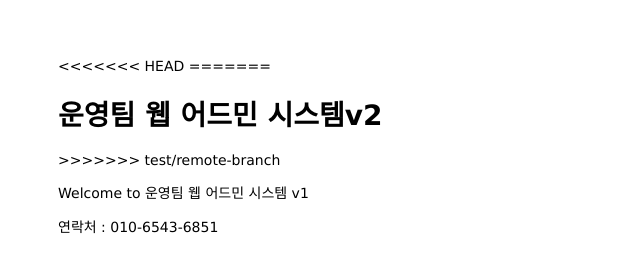
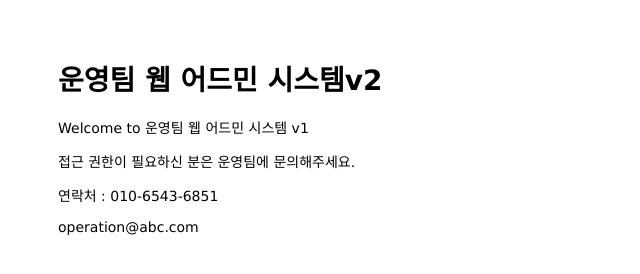
Before and after one commit to yulimlvphs/mastering-git-github, a website: page public/index.html in a window 1280 px wide. Shown: the whole page, without its empty margins (0-640 px from the left). Drawn offline with Linux system fonts and the light colour scheme.

Commit message:
change content in main page

```diff
--- a/public/index.html
+++ b/public/index.html
@@ -1,19 +1,17 @@
 <html>
 
 <head>
-  <title>운영팀 웹 어드민 시스템</title>
+  <title>운영팀 웹 어드민 시스템 v1</title>
   <link rel="stylesheet" href="/stylesheets/style.css">
 </head>
 
 <body>
-<<<<<<< HEAD
-
-=======
   <h1>운영팀 웹 어드민 시스템v2</h1>
->>>>>>> test/remote-branch
   <p>Welcome to 운영팀 웹 어드민 시스템 v1</p>
+  <p>접근 권한이 필요하신 분은 운영팀에 문의해주세요.</p>
 </body>
 <footer>
   <p>연락처 : 010-6543-6851</p>
+  <p>operation@abc.com</p>
 </footer>
 </html>
```
